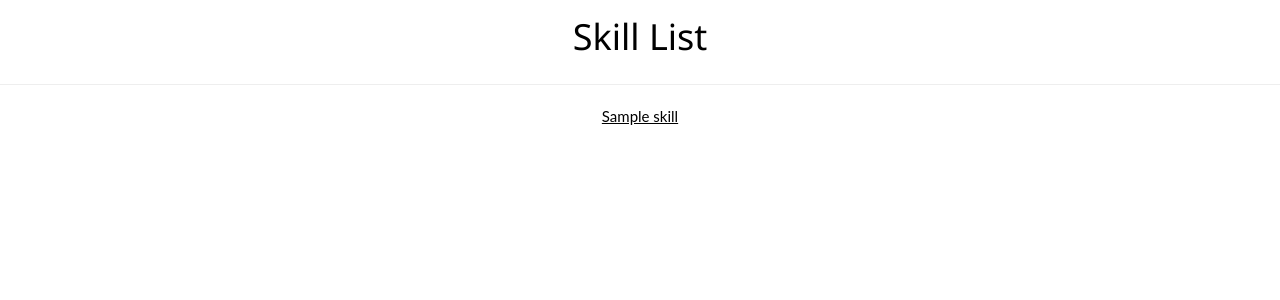
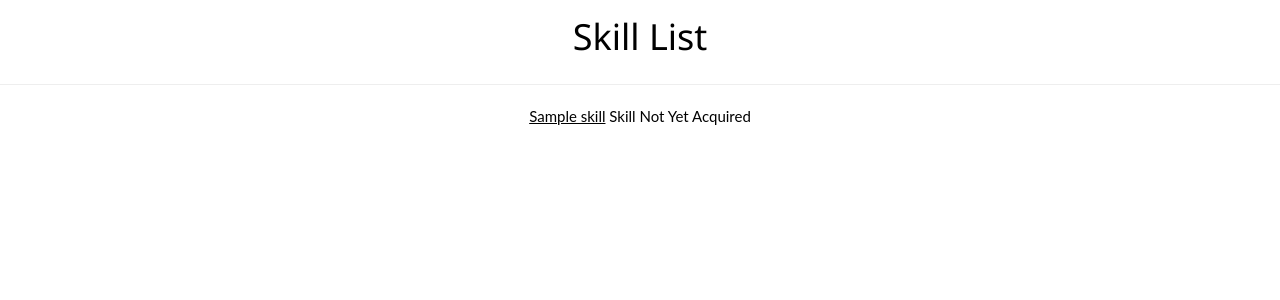
Before and after one commit to Team-Ruby-Database/Database_Project, a PHP site: page /skillDashboard.php?Course_ID=1 in a window 1280 px wide. Shown: the top 300 px of the page. Run offline with PHP 8.4, Linux system fonts and the light colour scheme; tables that the repository leaves empty hold one stand-in row (values such as "Sample post").

Commit message:
Add files via upload

```diff
--- a/feedback.php
+++ b/feedback.php
@@ -54,7 +54,7 @@ td,th {
 
 	if ($totalCorrect===$questionNum) {
 		echo "<br><div align='center'><h2>You have obtained this skill!<h2></div><br><br><hr>";
-		echo '<div align="center">'.'<a href="skillDashboard.php?Course_ID='."'$Course_ID'".'" class="w3-button w3-black"><font color="yellow" align="center">Go to the Skill List</font></a></div>';}
+		echo '<div align="center">'.'<a href="skillDashboard.php?$Course_ID='."'$Course_ID'".'" class="w3-button w3-black"><font color="yellow" align="center">Go to the Skill List</font></a></div>';}
 	else {
 		echo "<br><b>Incorrectly-answered questions: </b><br><ol>";
 		foreach ($incorrect_question as $q) {
--- a/grade.php
+++ b/grade.php
@@ -46,6 +46,35 @@
 				echo "<li>".$a."</li>";
 				}
 		}
+	}
+
+
+function listskills2($con,$Course_ID,$Student_ID){
+		//returns what skills a student acquired from a course
+
+		//Different from listskills() because it does not echo anything
+
+		$skill_id_list = skillsForAClass($Course_ID,$con);
+		$get = array(); //skills accomplished
+		$notget = array(); //skills not yet accomplished
+		foreach ($skill_id_list as $skill_id) {
+			$id = (int) $skill_id;
+			$sql="SELECT Skill_Name FROM Skills WHERE Skill_ID = $id"; //retrieve all the skills' names of the course
+			$result = $con->query($sql);
+			if ($result->num_rows > 0) {
+	    		while($row = $result->fetch_assoc()) {
+					$Skill_Name= $row["Skill_Name"];
+					if (isAcquired($Student_ID,$skill_id,$con)) { //If all the questions of this skill are answered correctly, the skill is obtained.
+						array_push($get,$Skill_Name);  			//add the skill to $get array
+
+						}
+					else {//If not all the questions of the skill is finished, the skill is not yet obtained.
+						array_push($notget,$Skill_Name); //add the skill to $notget array
+						}
+				}
+			}
+		}
+		return $get;
 	}
 
 
--- a/skillDashboard.php
+++ b/skillDashboard.php
@@ -48,13 +48,15 @@ div.tab button.active {
 
 <body>
 <?php
+//50
 include 'db_connection.php';
+include 'grade.php';
 session_start();
 $con=OpenCon();
 echo "<h1><div align='center' >Skill List</div></h1><hr>";
 
 $Course_ID= $_GET['Course_ID'];
-$Student_ID=331475; //hardcoded
+$Student_ID=3; //hardcoded
 $_Session['Student_ID']=$Student_ID;
 
 $sql="SELECT * ";
@@ -65,12 +67,22 @@ $result=$con->query($sql.$sql1.$sql2);
 
 if($result->num_rows>0){
 	//output data
+	$get=listskills2($con,$Course_ID,$Student_ID);
+
 	while($row=$result->fetch_assoc()){
 		$Skill_ID=$row["Skill_ID"];
-		///$Class_ID=$row["Class_ID"];
-		echo "<div align='center' >";
-		echo "<a href='question.php?Skill_ID=".$Skill_ID."'>".$row["Skill_Name"]."</a><br>";
-		echo '</div><br>';
+		$Skill_Name=$row["Skill_Name"];
+		if(in_array($Skill_Name,$get)){
+			echo "<div align='center' >";
+			echo "<a href='question.php?Skill_ID=".$Skill_ID."'>".$row["Skill_Name"]."</a>";
+			echo "		Skill Acquired"."<br>";
+			echo '</div><br>';
+		}
+		else{
+			echo "<div align='center' >";
+			echo "<a href='question.php?Skill_ID=".$Skill_ID."'>".$row["Skill_Name"]."</a>";
+			echo "		Skill Not Yet Acquired"."<br>";
+		}
 	}
 }
 else{
```
Also changed, not shown: question.php (+5 -14 lines), studentClasses.php (+52 -4 lines).
